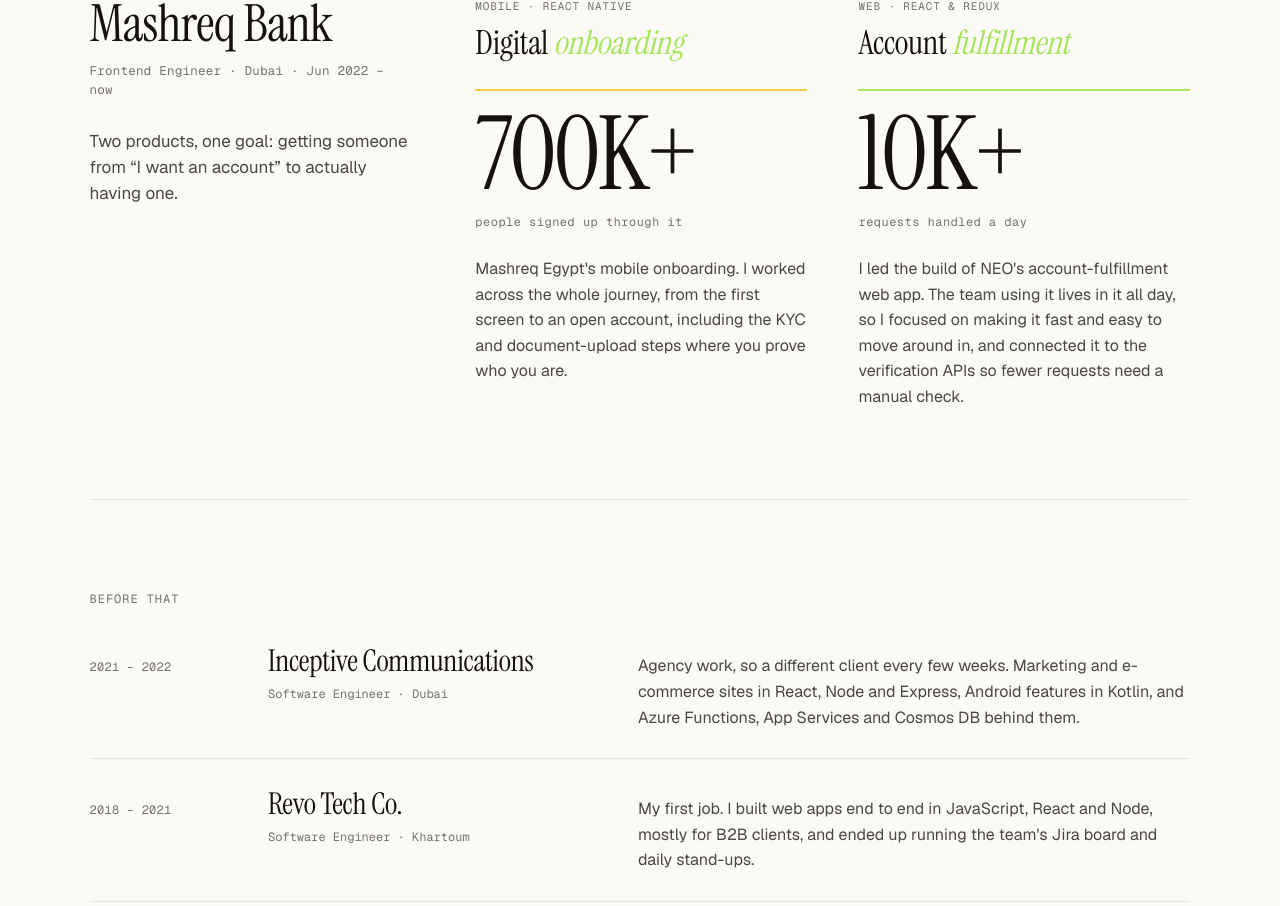
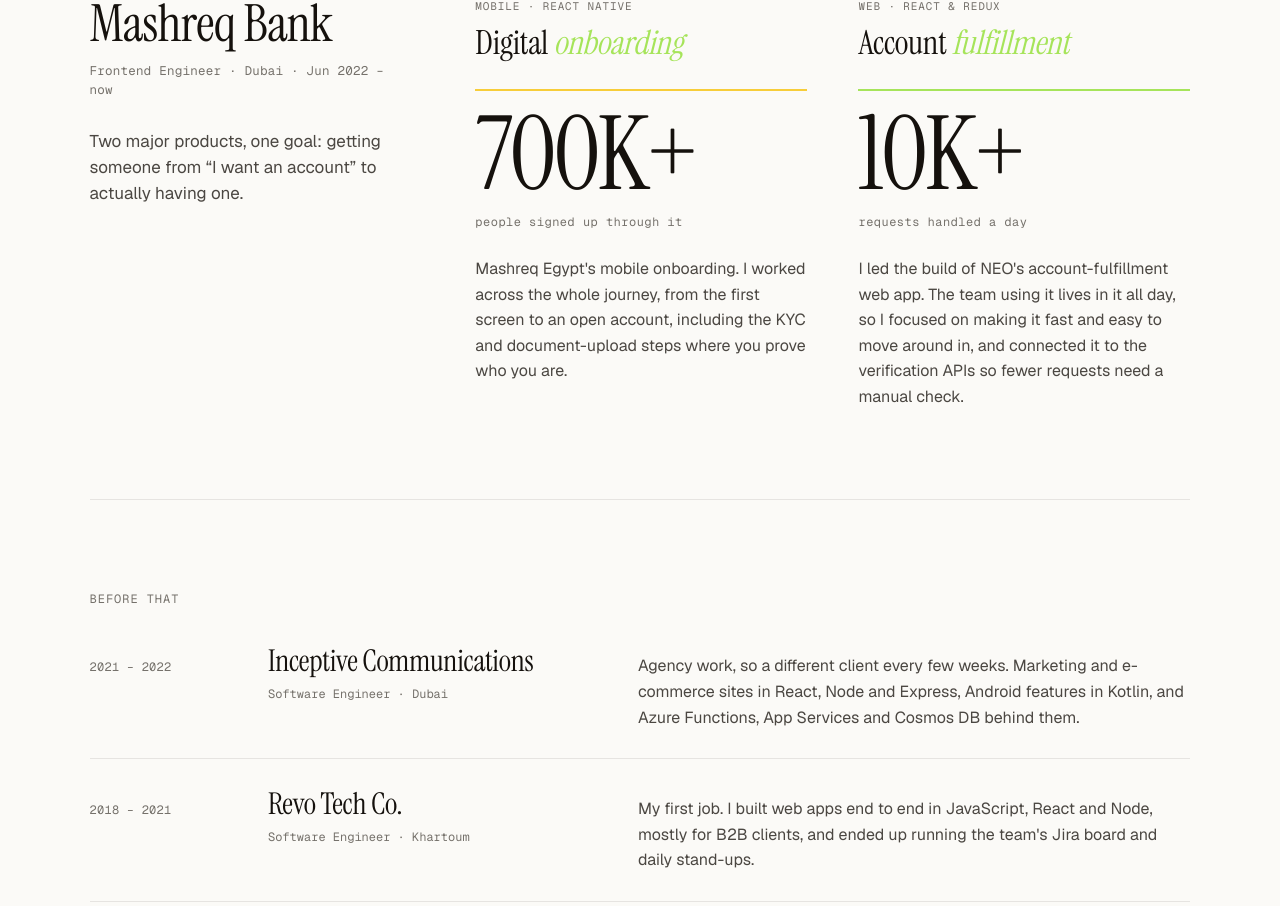
Before and after one commit to wael-fadlallah/waelfadlallh.com, a Next.js app: page / in a window 1280 px wide. Shown: the part 1240-2146 px from the top of the page. Built offline with nearby package versions, Linux system fonts and the light colour scheme.

Commit message:
Say two major products in Mashreq intro
Co-Authored-By: Claude Opus 5.5 (1M context) <noreply@anthropic.com>
Claude-Session: https://claude.ai/code/session_01RrWugQrvt3eFyCtTY1Are5

```diff
--- a/app/components/selected-work.tsx
+++ b/app/components/selected-work.tsx
@@ -171,7 +171,7 @@ export function SelectedWork() {
             Frontend Engineer · Dubai · Jun 2022 – now
           </p>
           <p className="feature__intro">
-            Two products, one goal: getting someone from &ldquo;I want an
+            Two major products, one goal: getting someone from &ldquo;I want an
             account&rdquo; to actually having one.
           </p>
         </header>
```
